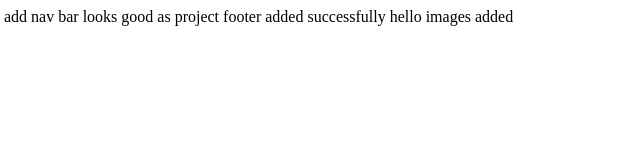
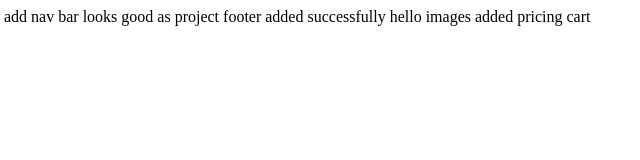
Before and after one commit to RajibBLAZE/GitTraining, a plain HTML site: page index.html in a window 1280 px wide. Shown: the full height of the page, 4-644 px from the left. Drawn offline with Linux system fonts and the light colour scheme.

Commit message:
pricing added

```diff
--- a/index.html
+++ b/index.html
@@ -11,5 +11,6 @@
     footer added successfully
     hello
     images added
+    pricing cart
 </body>
 </html>
```
